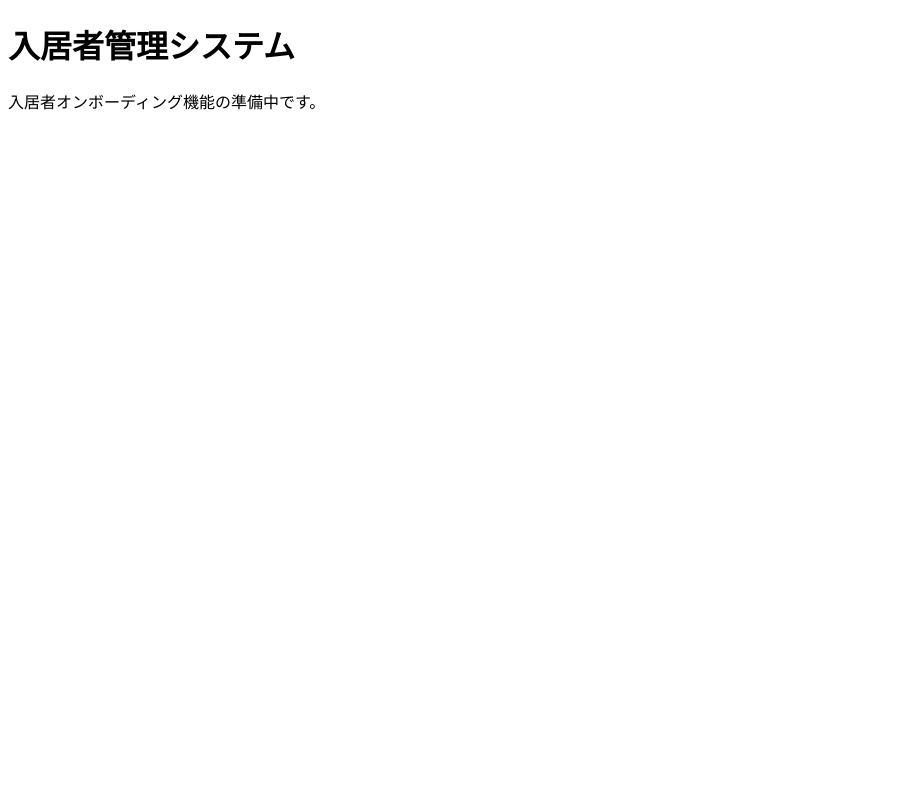
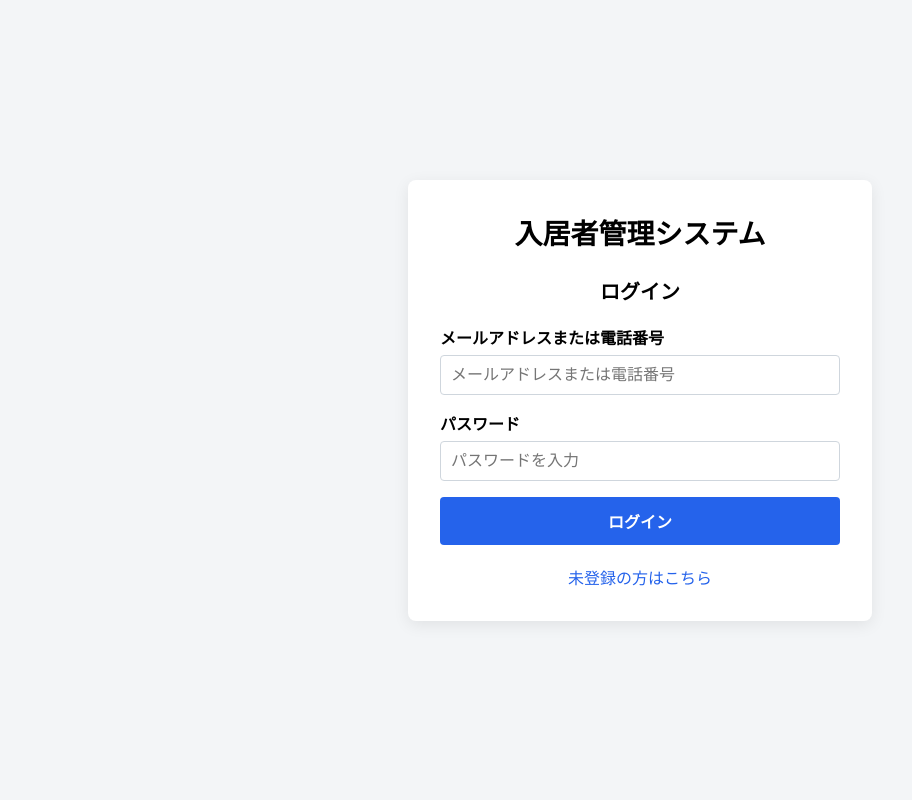
Before and after one commit to YoshimatsuKeisei/resident-management-system, a Django app: page / in a window 1280 px wide. Shown: the whole page, without its empty margins (0-912 px from the left). Run offline with Django 4.2, Linux system fonts and the light colour scheme.

Commit message:
トップページをログイン画面風に整える

```diff
--- a/templates/accounts/top.html
+++ b/templates/accounts/top.html
@@ -4,9 +4,103 @@
     <meta charset="UTF-8">
     <meta name="viewport" content="width=device-width, initial-scale=1.0">
     <title>入居者管理システム</title>
+    <style>
+        body {
+            margin: 0;
+            min-height: 100vh;
+            display: flex;
+            align-items: center;
+            justify-content: center;
+            background-color: #f3f5f7;
+            font-family: Arial, sans-serif;
+        }
+
+        .login-card {
+            width: 100%;
+            max-width: 400px;
+            padding: 32px;
+            background-color: #ffffff;
+            border-radius: 8px;
+            box-shadow: 0 4px 16px rgba(0, 0, 0, 0.08);
+        }
+
+        .site-title {
+            margin: 0 0 24px;
+            text-align: center;
+            font-size: 28px;
+        }
+
+        .login-title {
+            margin: 0 0 20px;
+            text-align: center;
+            font-size: 20px;
+        }
+
+        .form-group {
+            margin-bottom: 16px;
+        }
+
+        label {
+            display: block;
+            margin-bottom: 6px;
+            font-weight: bold;
+        }
+
+        input {
+            width: 100%;
+            box-sizing: border-box;
+            padding: 10px;
+            border: 1px solid #cfd6dd;
+            border-radius: 4px;
+            font-size: 16px;
+        }
+
+        button {
+            width: 100%;
+            padding: 12px;
+            border: none;
+            border-radius: 4px;
+            background-color: #2563eb;
+            color: #ffffff;
+            font-size: 16px;
+            font-weight: bold;
+            cursor: pointer;
+        }
+
+        .signup-link {
+            margin: 20px 0 0;
+            text-align: center;
+        }
+
+        .signup-link a {
+            color: #2563eb;
+            text-decoration: none;
+        }
+    </style>
 </head>
 <body>
-    <h1>入居者管理システム</h1>
-    <p>入居者オンボーディング機能の準備中です。</p>
+    <main class="login-card">
+        <h1 class="site-title">入居者管理システム</h1>
+
+        <h2 class="login-title">ログイン</h2>
+
+        <form action="#">
+            <div class="form-group">
+                <label for="login-id">メールアドレスまたは電話番号</label>
+                <input type="text" id="login-id" name="login_id" placeholder="メールアドレスまたは電話番号">
+            </div>
+
+            <div class="form-group">
+                <label for="password">パスワード</label>
+                <input type="password" id="password" name="password" placeholder="パスワードを入力">
+            </div>
+
+            <button type="button">ログイン</button>
+        </form>
+
+        <p class="signup-link">
+            <a href="#">未登録の方はこちら</a>
+        </p>
+    </main>
 </body>
 </html>
```
